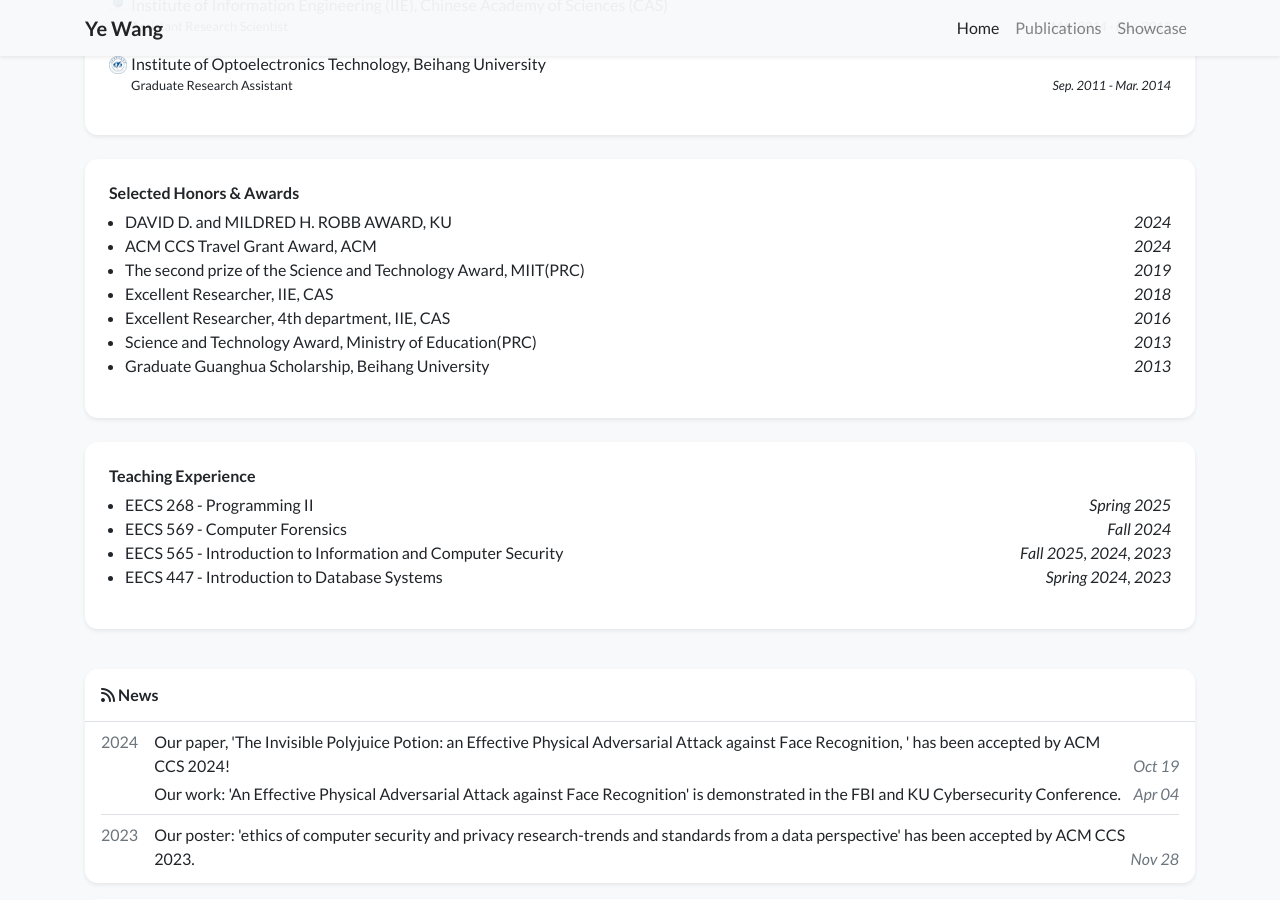
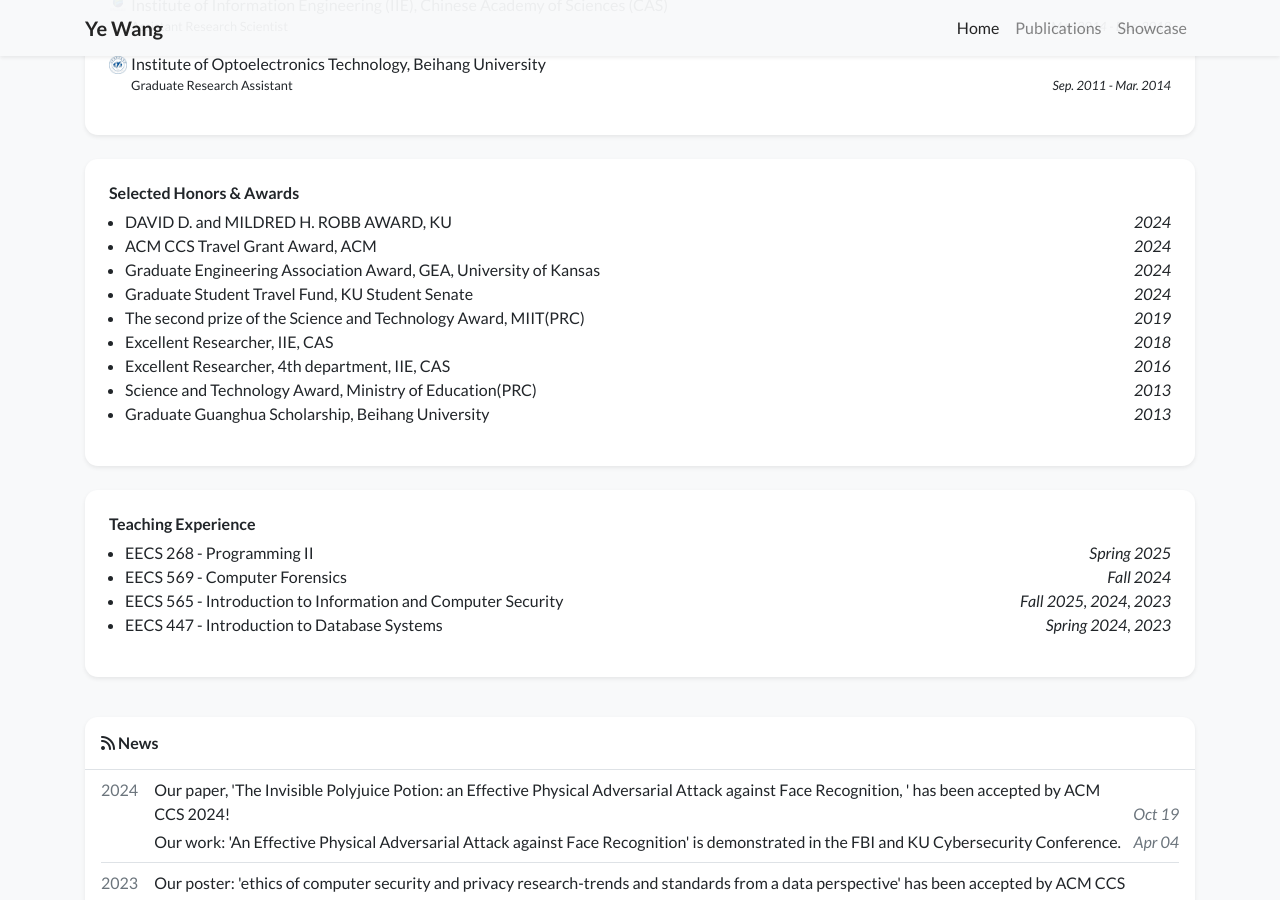
Before and after one commit to yeah61/yeah61.github.io, a Jekyll site: the page built from index.html, in a window 1280 px wide and 900 px high, scrolled down 1169 px. Built offline with Jekyll 4.4.1, drawn with Linux system fonts in a browser that asks for light colours; nearby versions of some CDN libraries; a style sheet for code colours, icons or effects is not loaded.

Commit message:
Update profile.yml

```diff
--- a/_data/profile.yml
+++ b/_data/profile.yml
@@ -84,6 +84,10 @@
   date: 2024
 - name: ACM CCS Travel Grant Award, ACM
   date: 2024
+- name: Graduate Engineering Association Award, GEA, University of Kansas
+  date: 2024
+- name: Graduate Student Travel Fund, KU Student Senate
+  date: 2024
 - name: The second prize of the Science and Technology Award, MIIT(PRC)
   date: 2019
 - name: Excellent Researcher, IIE, CAS
```
